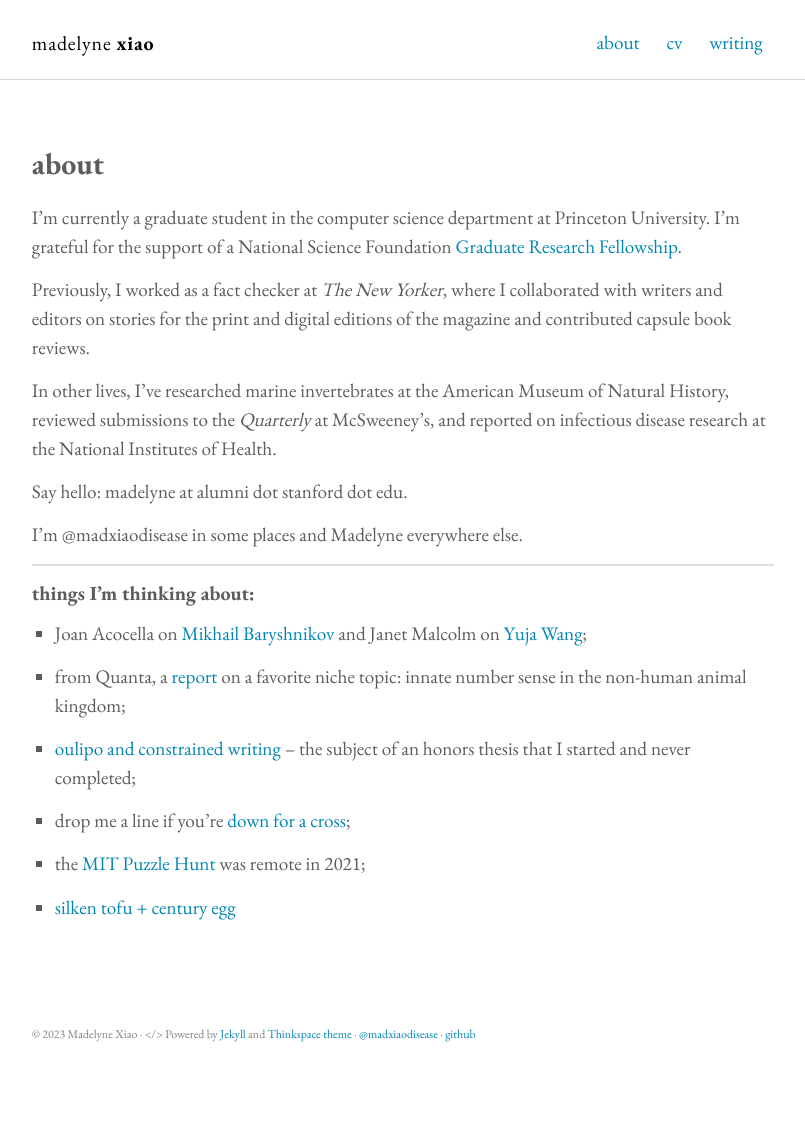
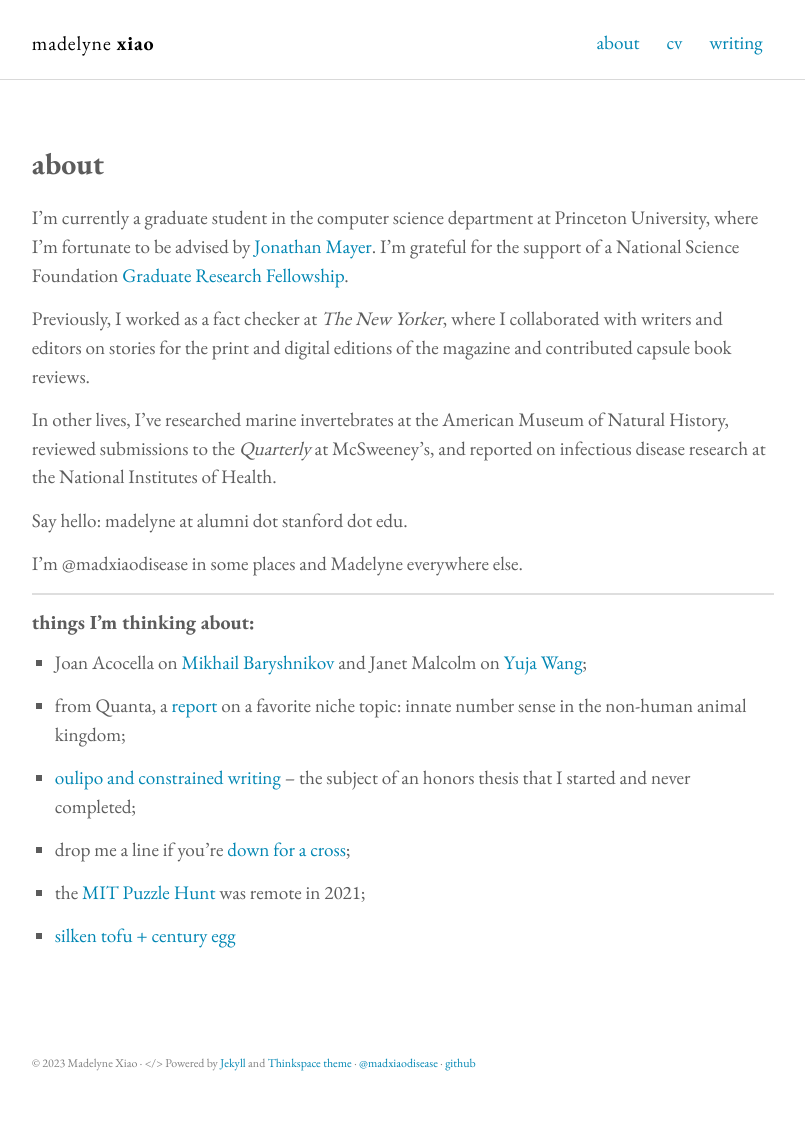
Before and after one commit to madelyne/madelyne.github.io, a Jekyll site: the page built from about.md, in a window 1280 px wide. Shown: the whole page, without its empty margins (237-1042 px from the left). Built offline with Jekyll 4.4.1, drawn with Linux system fonts in a browser that asks for light colours; before the commit the page ends 1100 px from its top, so only the background shows below that.

Commit message:
update bio

```diff
--- a/about.md
+++ b/about.md
@@ -3,7 +3,7 @@
 title: about
 permalink: /about/
 ---
-I'm currently a graduate student in the computer science department at Princeton University. I'm grateful for the support of a National Science Foundation [Graduate Research Fellowship](https://www.nsfgrfp.org/).
+I'm currently a graduate student in the computer science department at Princeton University, where I'm fortunate to be advised by [Jonathan Mayer](https://jonathanmayer.org/). I'm grateful for the support of a National Science Foundation [Graduate Research Fellowship](https://www.nsfgrfp.org/).
 
 Previously, I worked as a fact checker at _The New Yorker_, where I collaborated with writers and editors on stories for the print and digital editions of the magazine and contributed capsule book reviews.
 
```
